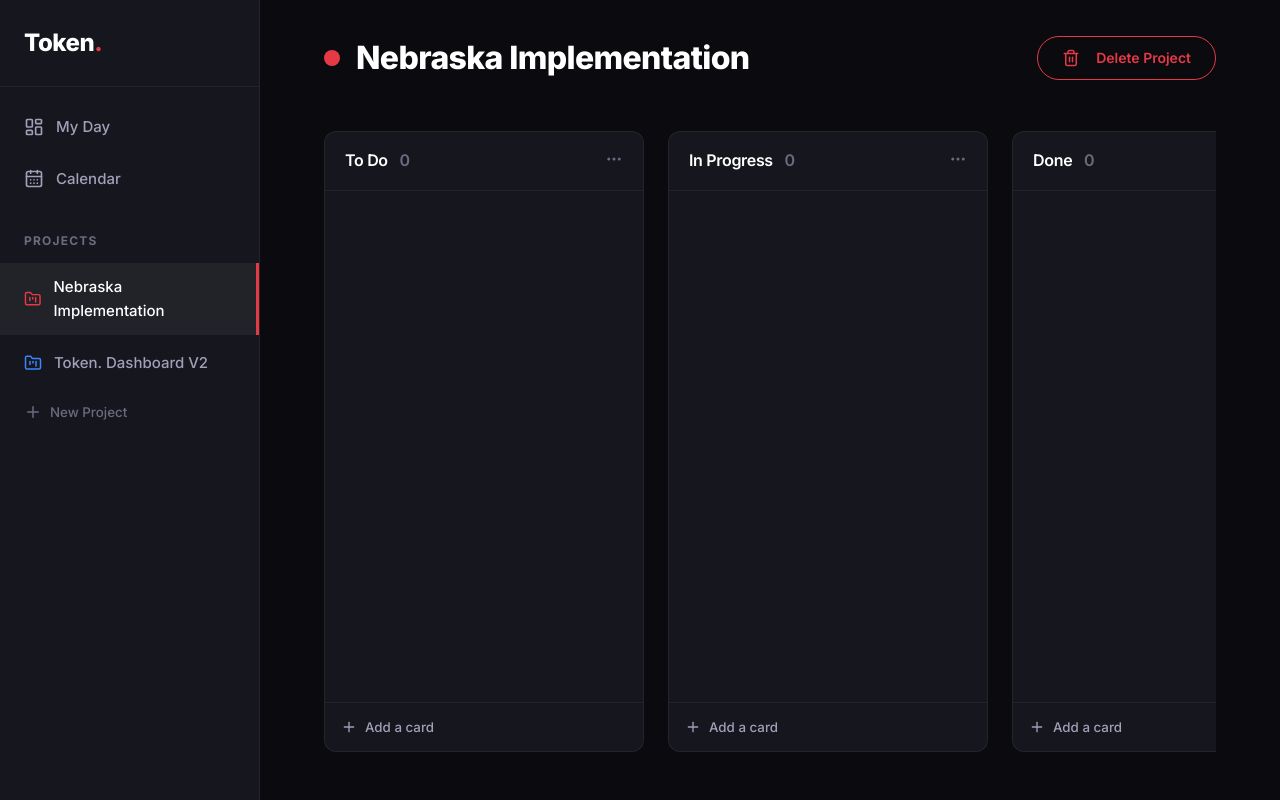
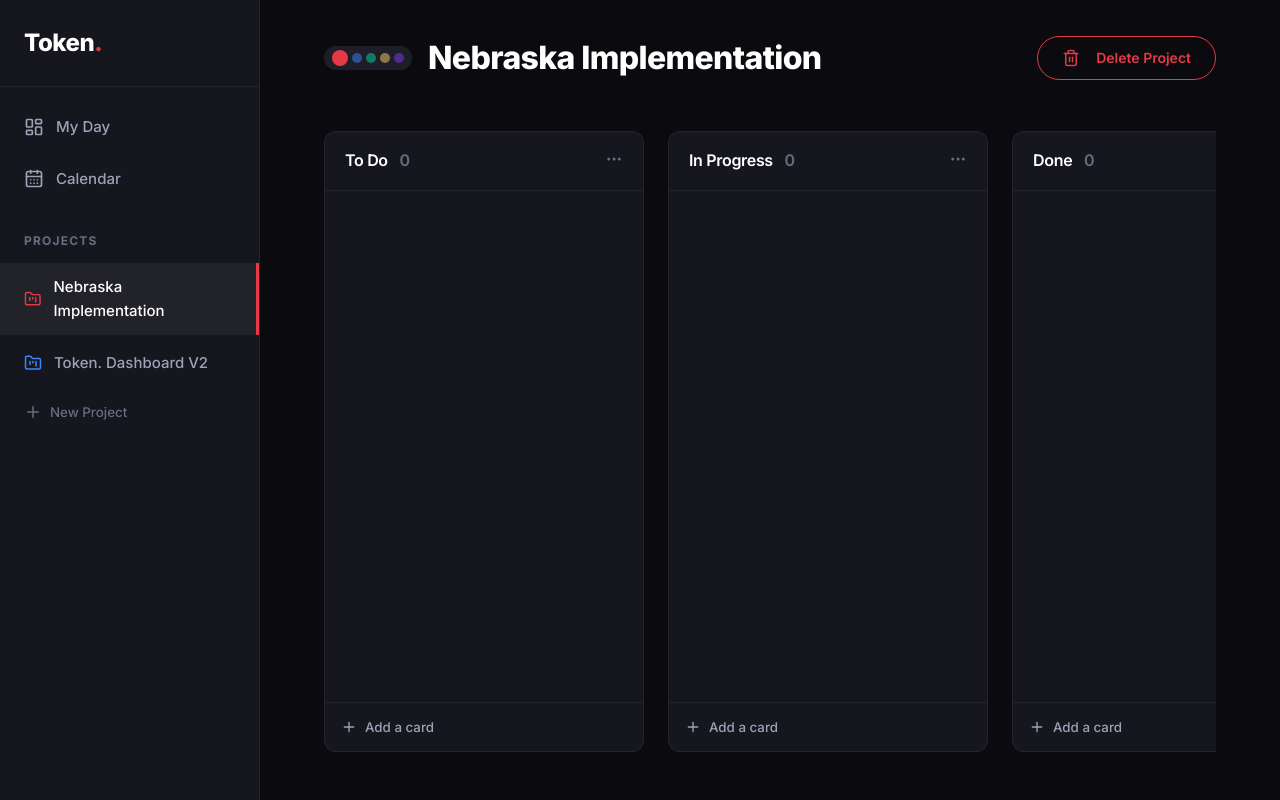
Before and after one commit to rubenreneorozco/intelligent-day-organizer, a React (Vite) app: page / in a window 1280 px wide. Both pictures are taken after a click on the element "Nebraska Implementation". Built offline with nearby package versions, Linux system fonts and the light colour scheme.

Commit message:
feat: Allow editing project colors from board header

```diff
--- a/src/App.jsx
+++ b/src/App.jsx
@@ -69,6 +69,10 @@ function App() {
     setNewProjectColor('#E63946');
     setIsAddingProject(false);
     setCurrentView(newProj.id);
+  };
+
+  const handleUpdateProject = (updatedProject) => {
+    setProjects(projects.map(p => p.id === updatedProject.id ? updatedProject : p));
   };
 
   const handleDeleteProject = (projectId) => {
@@ -176,6 +180,7 @@ function App() {
               onOpenTask={setActiveTask}
               onDeleteTask={handleDeleteTask}
               onDeleteProject={handleDeleteProject}
+              onUpdateProject={handleUpdateProject}
             />
           </div>
         )}
--- a/src/components/ProjectBoard.jsx
+++ b/src/components/ProjectBoard.jsx
@@ -1,7 +1,7 @@
 import React, { useState } from 'react';
 import { Plus, MoreHorizontal, Trash2, CornerDownRight, ChevronDown, ChevronRight, CheckCircle2, Circle } from 'lucide-react';
 
-export default function ProjectBoard({ project, tasks, onUpdateTask, onAddTask, onOpenTask, onDeleteTask, onDeleteProject }) {
+export default function ProjectBoard({ project, tasks, onUpdateTask, onAddTask, onOpenTask, onDeleteTask, onDeleteProject, onUpdateProject }) {
   const [newTaskText, setNewTaskText] = useState('');
   const [addingToCol, setAddingToCol] = useState(null);
   const [expandedTasks, setExpandedTasks] = useState(new Set());
@@ -11,6 +11,8 @@ export default function ProjectBoard({ project, tasks, onUpdateTask, onAddTask,
     { id: 'in-progress', title: 'In Progress' },
     { id: 'done', title: 'Done' }
   ];
+
+  const projectColors = ['#E63946', '#3A86FF', '#06D6A0', '#FFD166', '#8338EC'];
 
   const handleDragStart = (e, taskId) => {
     e.dataTransfer.setData('taskId', taskId);
@@ -66,7 +68,24 @@ export default function ProjectBoard({ project, tasks, onUpdateTask, onAddTask,
       <header style={headerStyle}>
         <div style={{ display: 'flex', alignItems: 'center', justifyContent: 'space-between' }}>
           <div style={{ display: 'flex', alignItems: 'center', gap: '1rem' }}>
-            <div style={{ width: 16, height: 16, borderRadius: '50%', backgroundColor: project.color || 'var(--color-accent)' }}></div>
+            <div style={{ display: 'flex', alignItems: 'center', gap: '0.25rem', backgroundColor: 'var(--color-bg-elevated)', padding: '0.25rem 0.5rem', borderRadius: 'var(--radius-full)' }}>
+              {projectColors.map(color => (
+                <div
+                  key={color}
+                  onClick={() => onUpdateProject({ ...project, color })}
+                  style={{
+                    width: project.color === color ? '16px' : '10px',
+                    height: project.color === color ? '16px' : '10px',
+                    borderRadius: '50%',
+                    backgroundColor: color,
+                    cursor: 'pointer',
+                    transition: 'all 0.2s',
+                    opacity: project.color === color ? 1 : 0.5
+                  }}
+                  title="Change Color"
+                />
+              ))}
+            </div>
             <h1 style={{ fontSize: '2rem', fontWeight: 800 }}>{project.name}</h1>
           </div>
           <button
```
